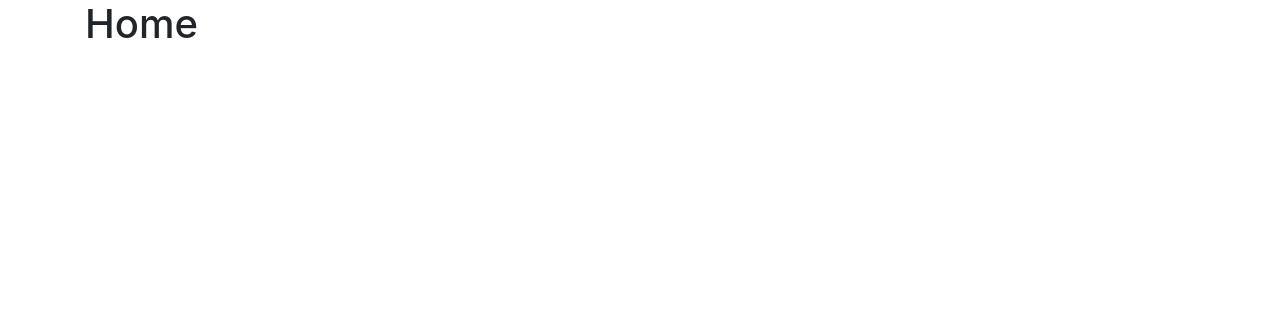
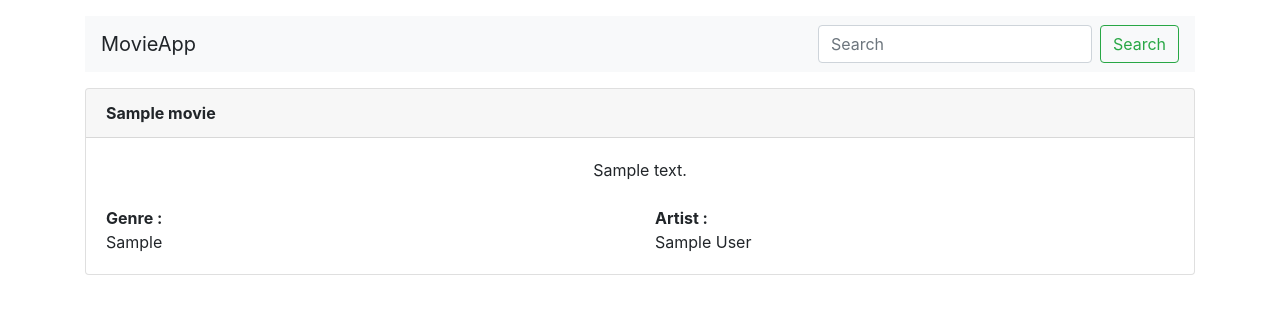
Before and after one commit to vishal1026/movieApp, a Django app: page /movieApp/ in a window 1280 px wide. Before the commit the part shown is almost empty. Shown: the top 314 px of the page. Run offline with Django 3.2, Linux system fonts and the light colour scheme; tables that the repository leaves empty hold one stand-in row (values such as "Sample post"); some libraries are stand-ins or nearby versions.

Commit message:
movie search

```diff
--- a/movie/movie/urls.py
+++ b/movie/movie/urls.py
@@ -22,6 +22,7 @@ from django.contrib.staticfiles.urls import staticfiles_urlpatterns
 urlpatterns = [
     url(r'^admin/', admin.site.urls),
     url(r'^movieApp/', include('movieApp.urls')),
+    url(r'^$', include('movieApp.urls')),
 ]
 # urlpatterns = urlpatterns + staticfiles_urlpatterns()
 # urlpatterns = urlpatterns + static(settings.MEDIA_URL, document_root=settings.MEDIA_ROOT)
--- a/movie/movieApp/serializers.py
+++ b/movie/movieApp/serializers.py
@@ -20,8 +20,8 @@ class ArtistSerializer(serializers.ModelSerializer):
 
 
 class MovieSerializer(serializers.ModelSerializer):
-	genre  = GenreSerializer()
-	artist = ArtistSerializer()
+	genre  = GenreSerializer(many=True)
+	artist = ArtistSerializer(many=True)
 	class Meta:
 		model = Movie
 		fields = '__all__'
--- a/movie/movieApp/templates/home.html
+++ b/movie/movieApp/templates/home.html
@@ -1,5 +1,37 @@
 {% extends "base.html" %}
 {% block title %} Movie App {% endblock title %}
 {% block content %}
-<h1>Home</h1>
+<nav class="navbar navbar-light bg-light justify-content-between mt-3">
+		<a class="navbar-brand">MovieApp</a>
+		<form class="form-inline" method="POST" action="{% url 'home' %}">
+			<input class="form-control mr-sm-2" type="search" id="searchMovie"  name="searchMovie" placeholder="Search" aria-label="Search">
+			<button class="btn btn-outline-success my-2 my-sm-0" name="getMovie" type="submit">Search</button>
+		</form>
+	</nav>
+	{% for movie in movies %}
+	<div class="card h-25 mt-3 mx-auto">
+	<div class="card-header">
+		<strong>	{{ movie.movie_name }} </strong>
+	</div>
+	<div class="card-body">
+		<div class="row justify-content-center">
+			{{ movie.description }}
+		</div><br>
+		<div class="row">
+			<div class="col-md-6">
+				<strong> Genre :</strong><br>
+				{% for genre in movie.genre %}
+					{{ genre.genre_type|title }}<br>
+				{% endfor %}
+			</div>
+			<div class="col-md-6">
+					<strong> Artist :</strong><br>
+					{% for artist in movie.artist %}
+						{{ artist.first_name|title }} {{ artist.last_name|title }} <br>
+					{% endfor %}
+				</div>
+		</div>
+	</div>
+</div>
+{% endfor %}
 {% endblock content %}
--- a/movie/movieApp/views.py
+++ b/movie/movieApp/views.py
@@ -8,8 +8,7 @@ from rest_framework.renderers import TemplateHTMLRenderer,JSONRenderer
 from django.views.decorators.csrf import csrf_exempt, csrf_protect
 from django.http import HttpResponse, HttpResponseRedirect
 from django.contrib.auth import logout
-from django.shortcuts import render, redirect
-from django.urls import reverse
+from django.shortcuts import render
 from models import *
 from decorators import *
 from serializers import *
@@ -35,26 +34,26 @@ class login(APIView):
         # return Response(template_name=template)
         return HttpResponseRedirect('/movieApp/admin_profile/')
 
-
 class home(APIView):
     renderer_classes = (TemplateHTMLRenderer,)
     def get(self, request):
-        # movie = MovieSerializer(Movie.objects.all(), many=True).data
-        # movie = MovieSerializer(Movie.related.all(), many=True).data
+        return Response(template_name='home.html', status=status.HTTP_200_OK,
+        data={
+            'movies' : MovieSerializer(Movie.objects.all(), many=True).data
+        })
 
-        return Response(template_name='home.html', status=status.HTTP_200_OK )
-
+    def post(self, request):
+        if 'getMovie' in request.POST:
+            return Response(template_name='home.html', status=status.HTTP_200_OK,
+            data={
+                'movies' : MovieSerializer(Movie.objects.filter(movie_name__contains=request.POST['searchMovie']), many=True).data
+            })
 
 @api_view(['GET','POST'])
 @checkAdmin
 @renderer_classes((TemplateHTMLRenderer,))
 def admin_profile(request):
     if request.method == 'GET':
-		# data = {
-		# 	'movies' : Movie.objects.all().prefetch_related('genre', 'artist'),
-		# 	'artists' : ArtistSerializer(Artist.objects.all(), many=True).data,
-		# 	'genres' : GenreSerializer(Genre.objects.all(), many=True).data
-		# 	}
 		return render(request, 'admin/admin.html',
         {
 			'artists' : ArtistSerializer(Artist.objects.all(), many=True).data,
```
Also changed, not shown: movie/movieApp/templates/admin/admin.html (+0 -24 lines).
